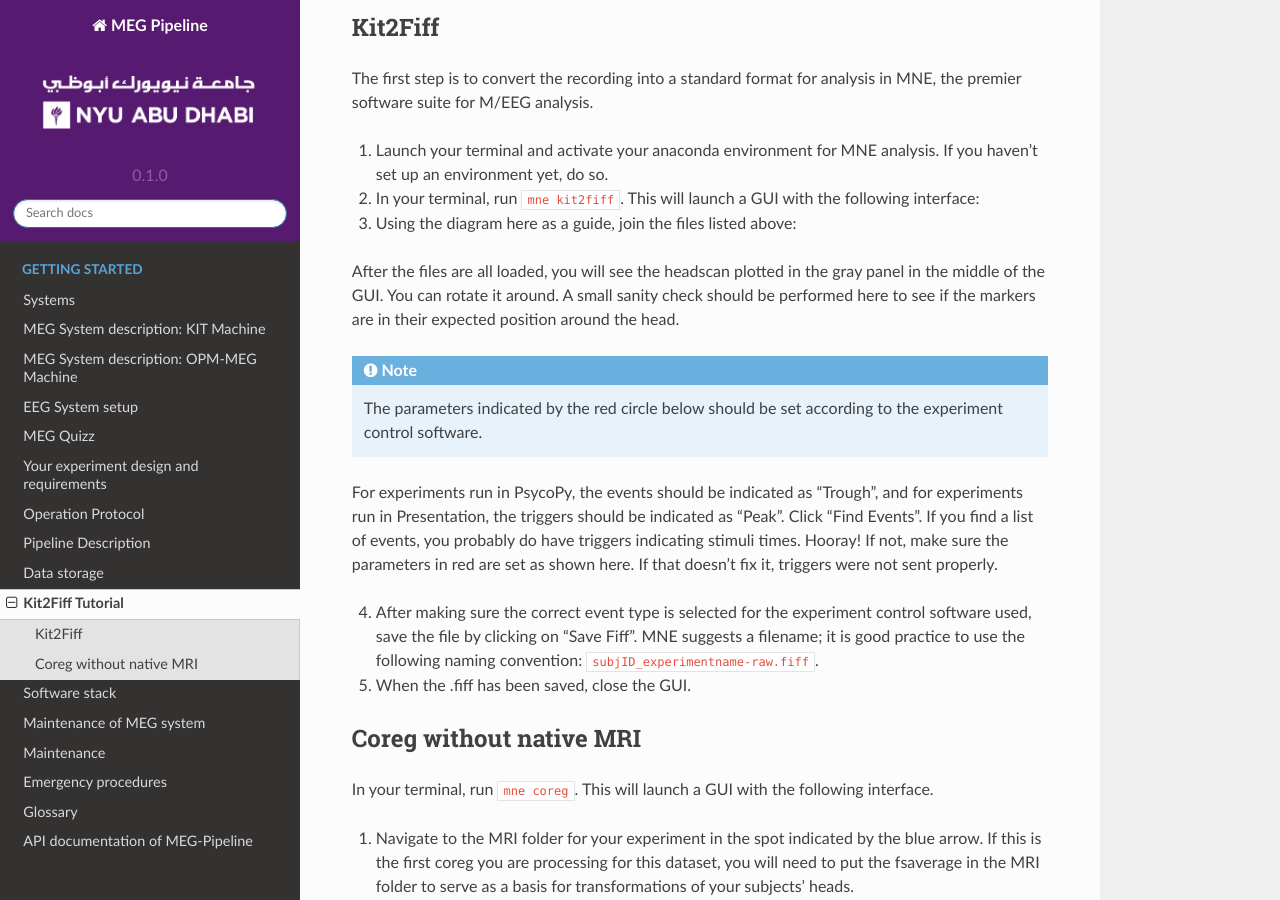
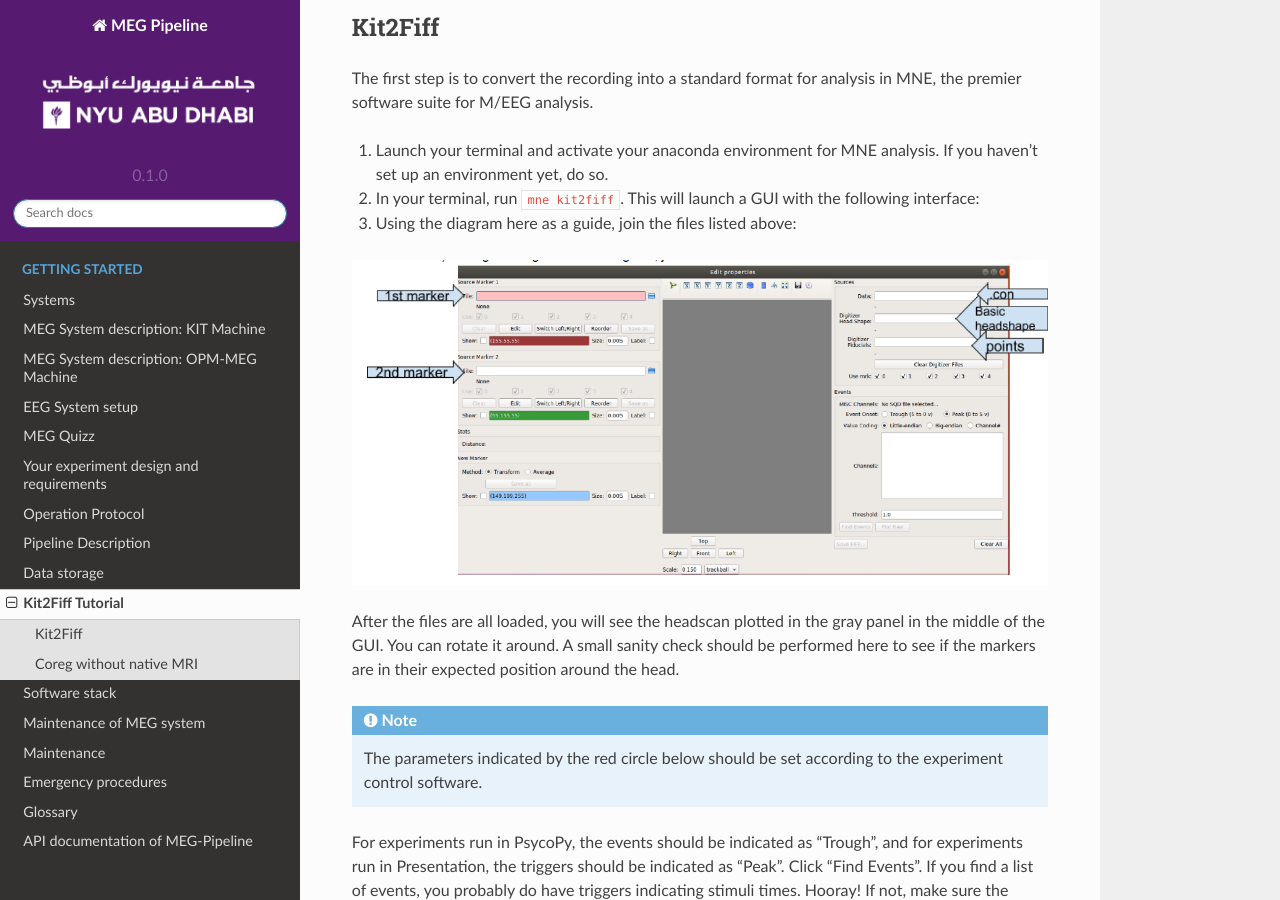
Before and after one commit to hzaatiti-NYU/meg-pipeline, a Sphinx documentation site: the page built from docs/source/pipeline/kit2fif.rst, in a window 1280 px wide and 900 px high, scrolled down 341 px. Built offline with Sphinx 7.4.7 and the Read the Docs theme 2.0.0, drawn with Linux system fonts in a browser that asks for light colours.

Commit message:
Fix structure

```diff
--- a/docs/source/pipeline/kit2fif.rst
+++ b/docs/source/pipeline/kit2fif.rst
@@ -19,6 +19,11 @@ The first step is to convert the recording into a standard format for analysis i
 2. In your terminal, run ``mne kit2fiff``. This will launch a GUI with the following interface:
 
 3. Using the diagram here as a guide, join the files listed above:
+
+
+.. image:: ../graphic/kit2fif1.png
+  :alt: AI generated MEG-system image
+
 
 After the files are all loaded, you will see the headscan plotted in the gray panel in the middle of the GUI. You can rotate it around. A small sanity check should be performed here to see if the markers are in their expected position around the head.
 
```
Also changed, not shown: docs/source/graphic/kit2fif1.png (added), docs/source/graphic/kit2fif2.png (added), docs/source/graphic/kit2fif3.png (added), docs/source/graphic/kit2fif4.png (added), docs/source/graphic/kit2fif5.png (added).
